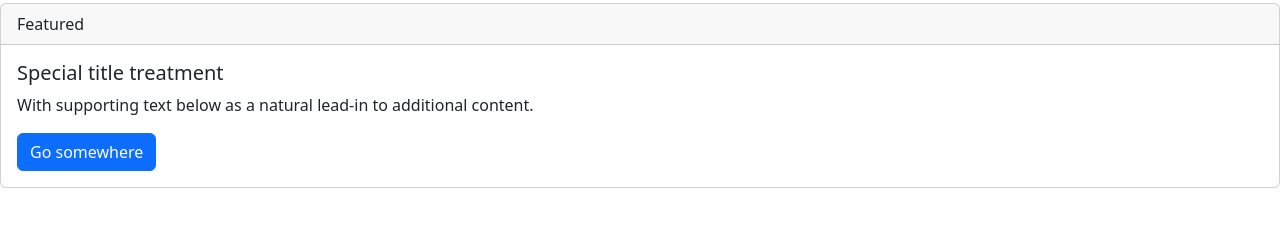
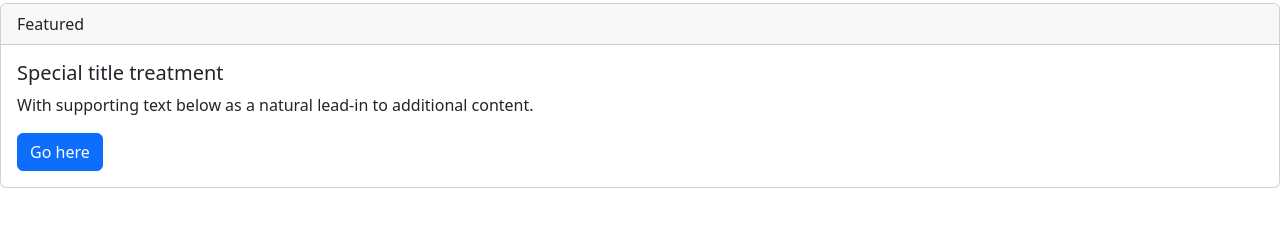
Before and after one commit to Spal2002/feature-branch-workflow, a plain HTML site: page index.html in a window 1280 px wide. Shown: the part 53-280 px from the top of the page. Drawn offline with nearby package versions, Linux system fonts and the light colour scheme.

Commit message:
change to card

```diff
--- a/index.html
+++ b/index.html
@@ -15,7 +15,7 @@
       <div class="card-body">
         <h5 class="card-title">Special title treatment</h5>
         <p class="card-text">With supporting text below as a natural lead-in to additional content.</p>
-        <a href="#" class="btn btn-primary">Go somewhere</a>
+        <a href="#" class="btn btn-primary">Go here</a>
       </div>
     </div>
     <script src="https://cdn.jsdelivr.net/npm/bootstrap@5.3.2/dist/js/bootstrap.bundle.min.js" integrity="sha384-C6RzsynM9kWDrMNeT87bh95OGNyZPhcTNXj1NW7RuBCsyN/o0jlpcV8Qyq46cDfL" crossorigin="anonymous"></script>
```
